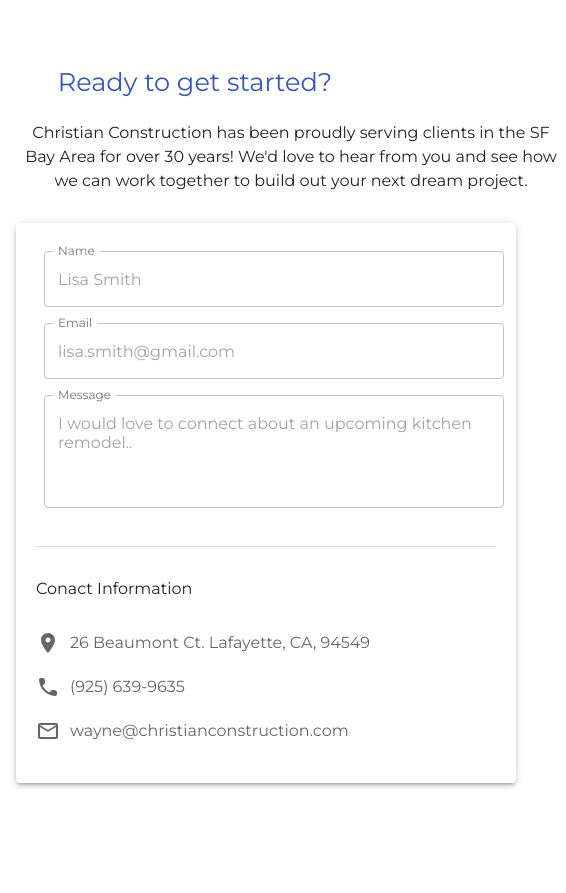
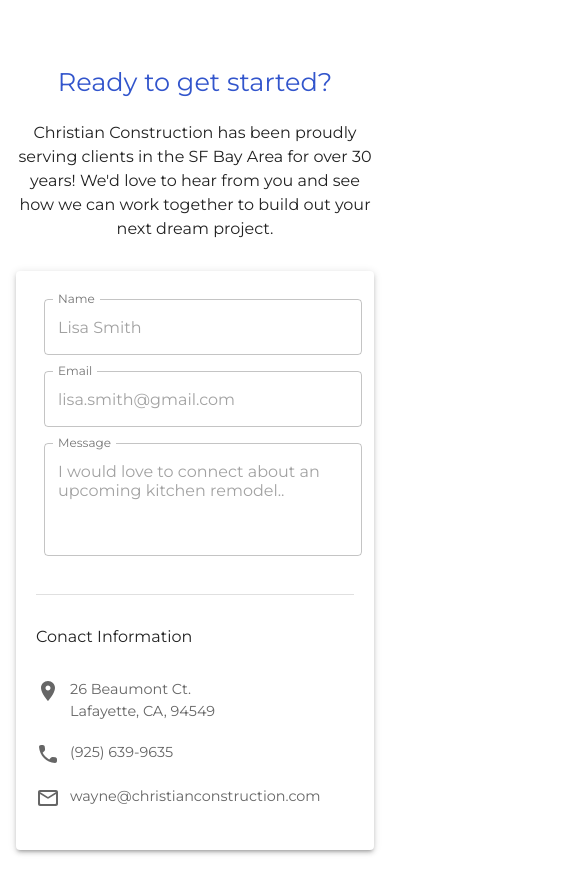
Before and after one commit to DWC01/christian-construction, a Next.js app: page / in a window 390 px wide. Shown: the part 3720-4613 px from the top of the page, 566 px wide, since content can reach past the window. Built offline with nearby package versions, Linux system fonts and the light colour scheme.

Commit message:
Updated contacct form to mobile compatible

```diff
--- a/src/components/home/Contact.js
+++ b/src/components/home/Contact.js
@@ -18,12 +18,12 @@
 	},
 	about: {
 		textAlign: 'center',
-		width: '550px',
+		maxWidth: '550px',
 		margin: '0 auto',
 		marginBottom: '30px',
 	},
 	contactFormContainer: {
-		width: '500px',
+		maxWidth: '500px',
 		padding: '20px',
 		margin: '0 auto 100px auto',
 	},
@@ -37,6 +37,7 @@
 		display: 'flex',
 		margin: '0 0 20px 0',
 		color: '#666',
+		overflowWrap: 'anywhere',
 	},
 	contactInfoIcon: {
 		marginRight: '10px',
@@ -45,6 +46,19 @@
 	multilinedInput: {
 		'&:hover .MuiOutlinedInput-notchedOutline': {
 			borderColor: `${theme.palette.primary.main} !important`,
+		},
+	},
+	'@media (max-width: 430px)': {
+		multilinedInput: {
+			fontSize: '16px',
+			'&:hover .MuiOutlinedInput-notchedOutline': {
+				borderColor: `${theme.palette.primary.main} !important`,
+			},
+		},
+	},
+	'@media (max-width: 390px)': {
+		contactInfoText: {
+			fontSize: '.9rem',
 		},
 	},
 }));
@@ -137,19 +151,28 @@
 					</div>
 					<div className={classes.contactInfo}>
 						<LocationOnIcon className={classes.contactInfoIcon} />
-						<Typography>
-							26 Beaumont Ct. Lafayette, CA, 94549
-						</Typography>
+						<div>
+							<Typography className={classes.contactInfoText}>
+								26 Beaumont Ct.
+							</Typography>
+							<Typography className={classes.contactInfoText}>
+								Lafayette, CA, 94549
+							</Typography>
+						</div>
 					</div>
 					<div className={classes.contactInfo}>
 						<CallRoundedIcon className={classes.contactInfoIcon} />
-						<Typography>(925) 639-9635</Typography>
+						<Typography className={classes.contactInfoText}>
+							(925) 639-9635
+						</Typography>
 					</div>
 					<div className={classes.contactInfo}>
 						<MailOutlineRoundedIcon
 							className={classes.contactInfoIcon}
 						/>
-						<Typography>wayne@christianconstruction.com</Typography>
+						<Typography className={classes.contactInfoText}>
+							wayne@christianconstruction.com
+						</Typography>
 					</div>
 				</div>
 			</Paper>
```
